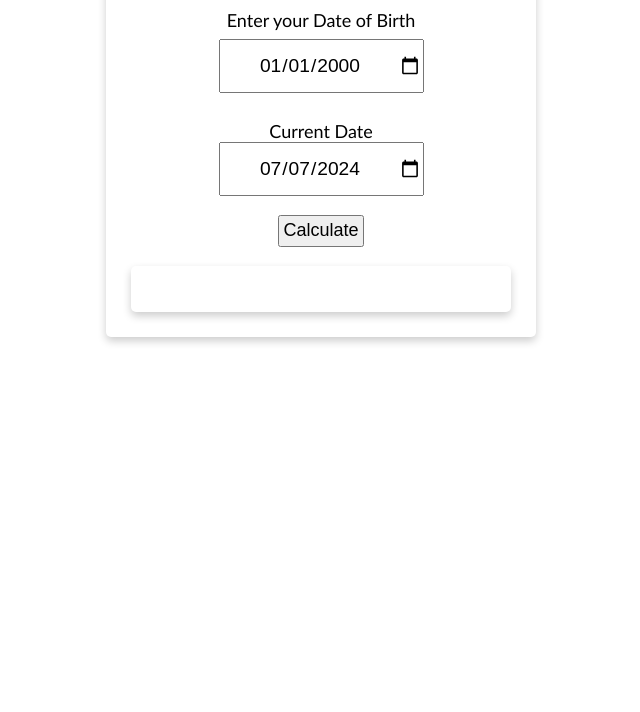
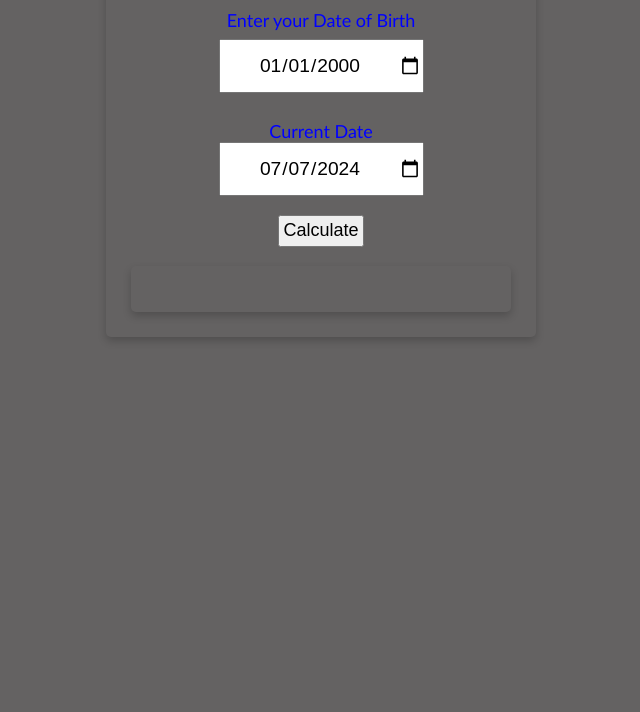
Before and after one commit to lipu07/Age-Calculator, a plain HTML site: page index.html in a window 1280 px wide. Shown: the part 88-800 px from the top of the page, without its empty margins (319-959 px from the left). Drawn offline with Linux system fonts and the light colour scheme.

Commit message:
Its done

```diff
--- a/index.html
+++ b/index.html
@@ -4,7 +4,8 @@
     <meta charset="UTF-8">
     <meta name="viewport" content="width=device-width, initial-scale=1.0">
     <link rel="stylesheet" href="style.css">
-    <title>Document</title>
+    <title>Age Calculator</title>
+    <link rel="website icon" href="logo.png">
 </head>
 <body>
     <div class="card">
--- a/style.css
+++ b/style.css
@@ -4,6 +4,8 @@ body {
     font-family:
       "Gill Sans", "Gill Sans MT", Calibri, "Trebuchet MS",
         sans-serif;
+    background-color: rgb(100, 98, 98);
+    color: blue;
 }
 
 /* Defining card properties */
```
Also changed, not shown: logo.png (added).
